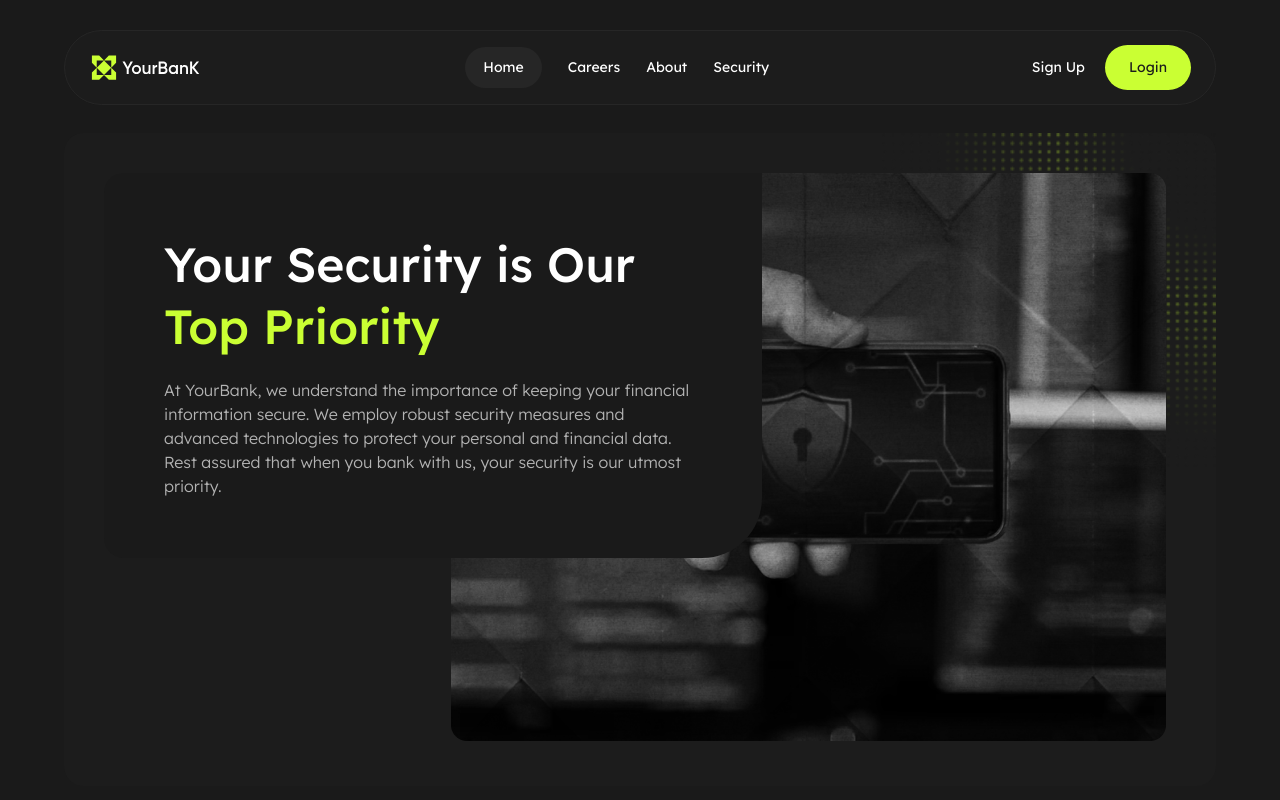
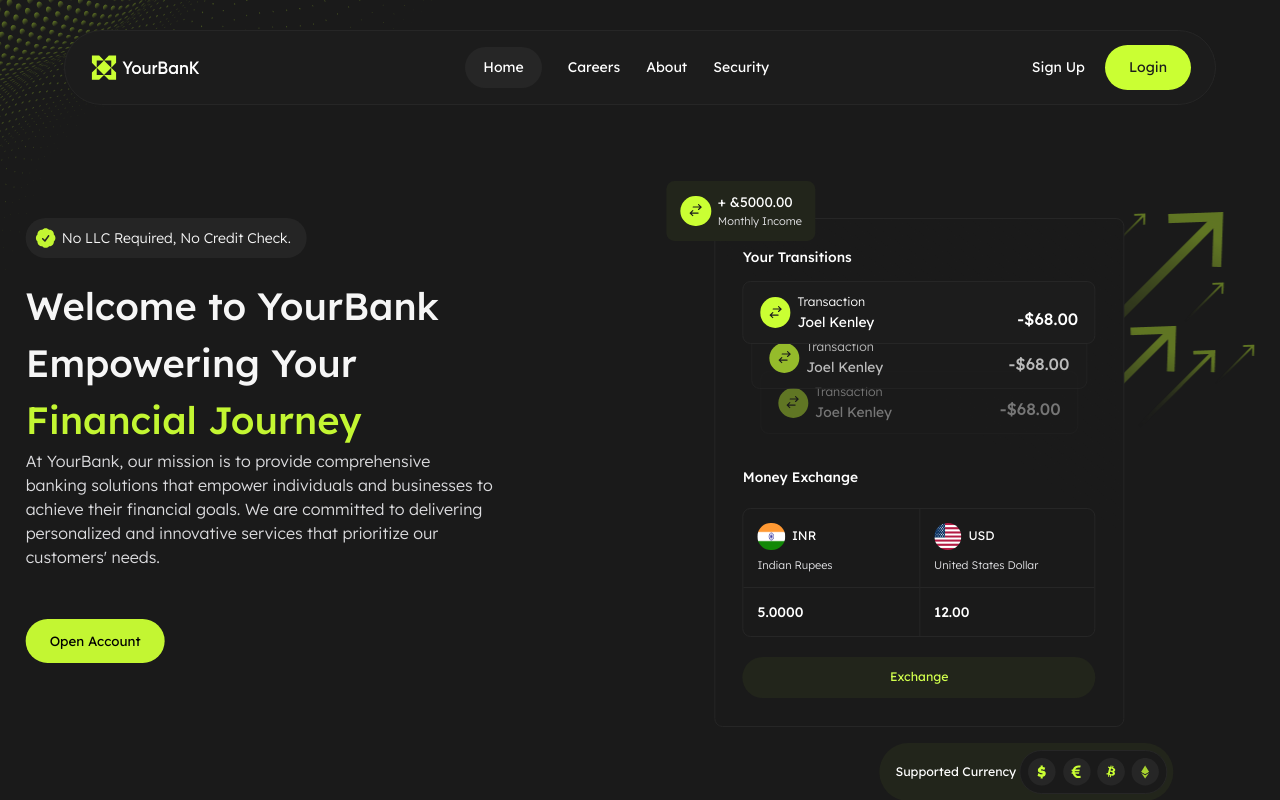
Before and after one commit to elizbaryananush/banking-website, a React (Create React App) app: page / in a window 1280 px wide. Shown: the top 800 px of the page. Built offline with nearby package versions, Linux system fonts and the light colour scheme.

Commit message:
initialcommit

```diff
--- a/src/App.jsx
+++ b/src/App.jsx
@@ -114,10 +114,10 @@ function App() {
         </div>
         <Routes>
           <Route path='/' element={
-            page === 4 ? <Home size={size} /> :
+            page === 1 ? <Home size={size} /> :
               page === 2 ? <Careers /> :
                 page === 3 ? <About /> :
-                  page === 1 ? <Security /> : null} />
+                  page === 4 ? <Security /> : null} />
         </Routes>
         <Footer />
       </Router>
```
